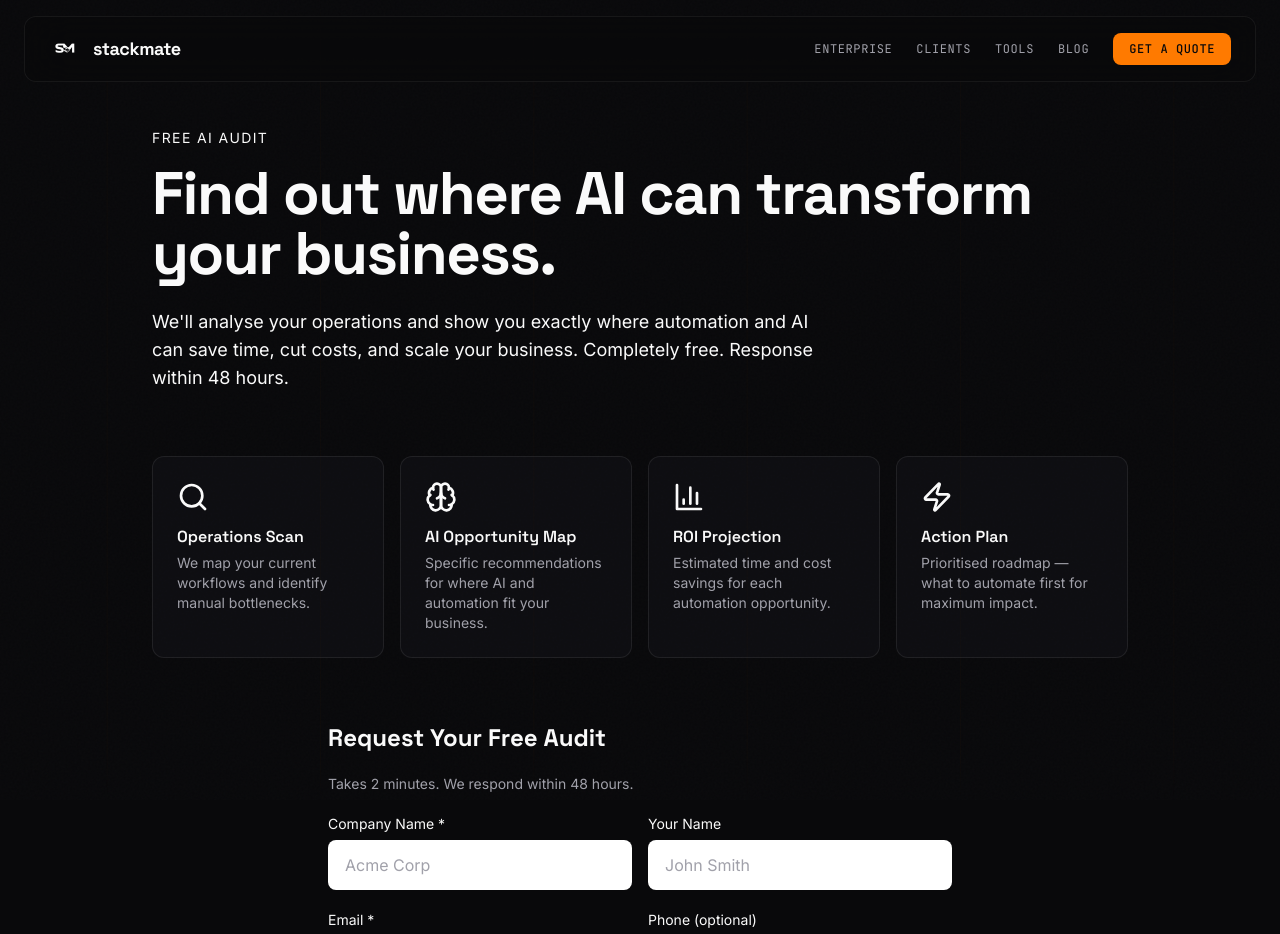
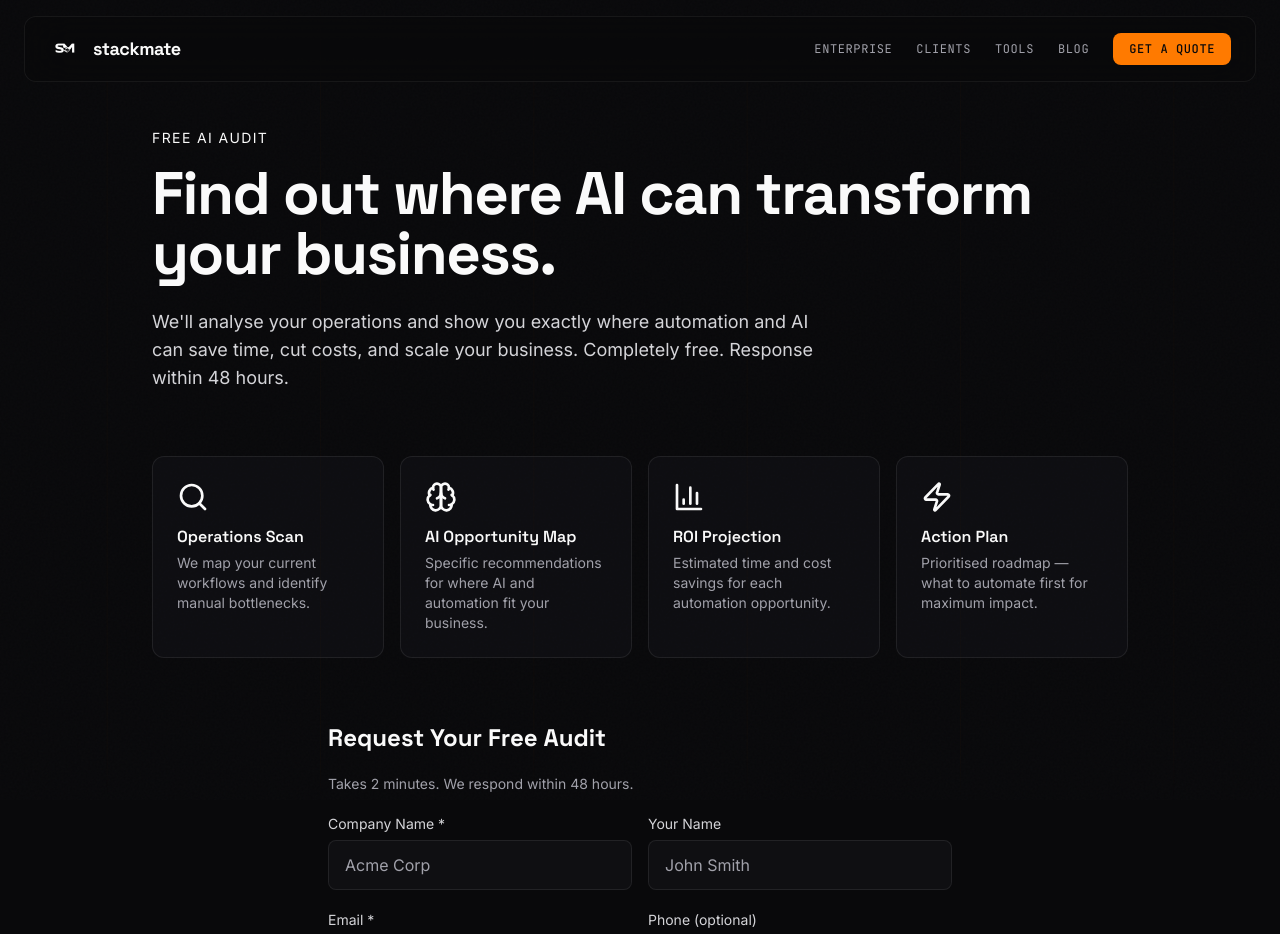
Before and after one commit to flinchify/stackmate, a Next.js app: page /audit in a window 1280 px wide. Shown: the top 934 px of the page. Built offline with nearby package versions, Linux system fonts and the light colour scheme.

Commit message:
Fix: FREE AUDIT button now opens quote modal, fix white-on-white text in form inputs, add missing sm-dark and sm-light colors

```diff
--- a/app/page.tsx
+++ b/app/page.tsx
@@ -411,7 +411,7 @@ export default function Home() {
                 >
                   GET A QUOTE
                 </button>
-                <button className="corner-bracket-btn px-8 py-4 text-sm-text font-mono text-sm uppercase tracking-wider hover:text-sm-accent transition-all duration-200">
+                <button onClick={() => setQuoteOpen(true)} className="corner-bracket-btn px-8 py-4 text-sm-text font-mono text-sm uppercase tracking-wider hover:text-sm-accent transition-all duration-200">
                   <span className="bracket tl"></span>
                   <span className="bracket tr"></span>
                   <span className="bracket bl"></span>
--- a/components/QuoteModal.tsx
+++ b/components/QuoteModal.tsx
@@ -161,7 +161,7 @@ export default function QuoteModal({ isOpen, onClose }: QuoteModalProps) {
 
   const steps = ['Company', 'Services', 'Details', 'Contact'];
 
-  const inputClass = 'w-full px-4 py-3 bg-sm-dark border border-sm-border rounded-lg text-white placeholder-sm-muted focus:outline-none focus:border-white/30 transition-colors';
+  const inputClass = 'w-full px-4 py-3 bg-sm-surface border border-sm-border rounded-lg text-white placeholder-sm-muted focus:outline-none focus:border-white/30 transition-colors';
 
   return (
     <AnimatePresence>
--- a/tailwind.config.ts
+++ b/tailwind.config.ts
@@ -10,10 +10,12 @@ const config: Config = {
       colors: {
         sm: {
           bg: '#09090b',
+          dark: '#0f0f12',
           surface: '#18181b',
           card: '#1c1c21',
           border: 'rgba(255,255,255,0.08)',
           text: '#fafafa',
+          light: '#d4d4d8',
           muted: '#a1a1aa',
           subtle: '#52525b',
           accent: '#FF7A00',
```
